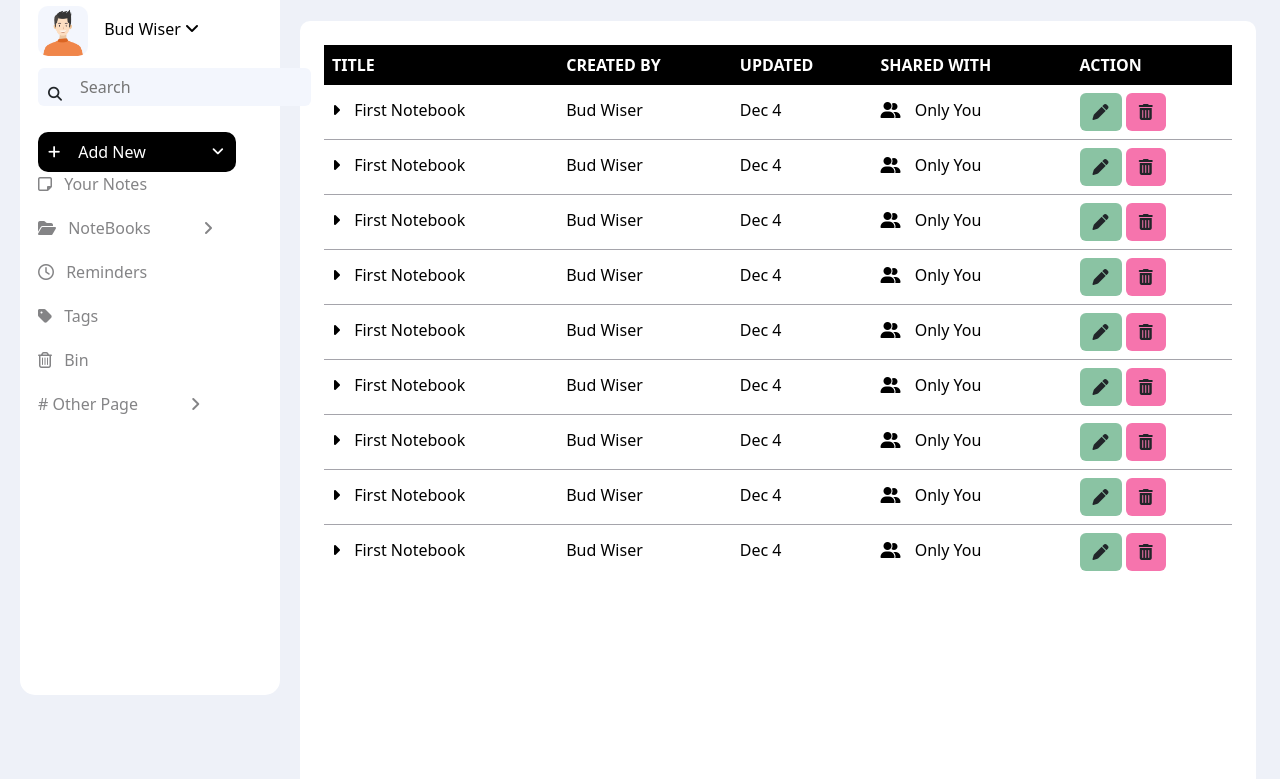
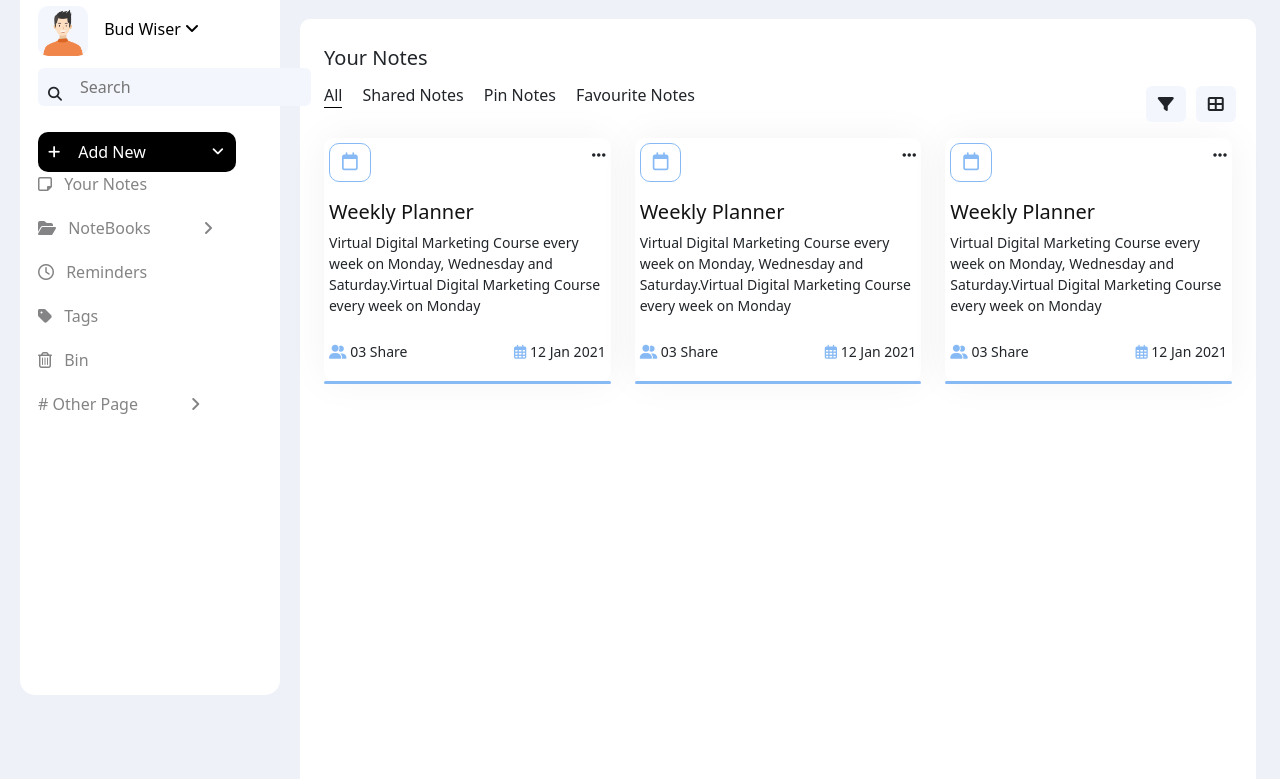
Before and after one commit to idas1/profile-g3, a plain HTML site: page projectplans/index.html in a window 1280 px wide. Shown: the part 129-908 px from the top of the page. Drawn offline with nearby package versions, Linux system fonts and the light colour scheme.

Commit message:
trang chu

```diff
--- a/projectplans/index.html
+++ b/projectplans/index.html
@@ -62,14 +62,17 @@
       <header id="header">
           <div class="header-content">
             <div class="header-left">
-                <p class="heading">Project Plans</p>
-                <div class="groupnew">
+                <p class="heading">
+                  <i class="fa-solid fa-pen"></i>
+                  Write Your Note
+                </p>
+                <!-- <div class="groupnew">
                     <i class="fa-solid fa-magnifying-glass"></i>
                     <div class="group-btn">
                         <i class="fa-solid fa-plus"></i>
                         <span>New Folder</span>
                     </div>
-                </div>
+                </div> -->
             </div>
             <div class="header-right">
               <div class="email">
@@ -83,7 +86,7 @@
       </header>
       <!-- content -->
       <div class="main">
-        <div class="main-content">
+        <!-- <div class="main-content">
           <table class="table">
             <tr class="table-title">
               <th>TITLE</th>
@@ -95,189 +98,13 @@
             <tr class="table-infor">
               <td>
                 <i class="fa-solid fa-caret-right"></i>
-                <!-- <i class="fa-solid fa-sort-down"></i> -->
+                 <i class="fa-solid fa-sort-down"></i>
                 First Notebook
               </td>
               <td>Bud Wiser</td>
               <td>Dec 4</td>
               <td>
-                <!-- <i class="fa-solid fa-lock"></i> -->
-                <i class="fa-solid fa-user-group"></i>
-                Only You
-              </td>
-              <td>
-                <div class="btn btn-edit">
-                  <i class="fa-solid fa-pen"></i>
-                </div>
-                <div class="btn btn-delete">
-                  <i class="fa-solid fa-trash-can"></i>
-                </div>
-              </td>
-            </tr>
-            <tr class="table-infor">
-              <td>
-                <i class="fa-solid fa-caret-right"></i>
-                <!-- <i class="fa-solid fa-sort-down"></i> -->
-                First Notebook
-              </td>
-              <td>Bud Wiser</td>
-              <td>Dec 4</td>
-              <td>
-                <!-- <i class="fa-solid fa-lock"></i> -->
-                <i class="fa-solid fa-user-group"></i>
-                Only You
-              </td>
-              <td>
-                <div class="btn btn-edit">
-                  <i class="fa-solid fa-pen"></i>
-                </div>
-                <div class="btn btn-delete">
-                  <i class="fa-solid fa-trash-can"></i>
-                </div>
-              </td>
-            </tr>
-            <tr class="table-infor">
-              <td>
-                <i class="fa-solid fa-caret-right"></i>
-                <!-- <i class="fa-solid fa-sort-down"></i> -->
-                First Notebook
-              </td>
-              <td>Bud Wiser</td>
-              <td>Dec 4</td>
-              <td>
-                <!-- <i class="fa-solid fa-lock"></i> -->
-                <i class="fa-solid fa-user-group"></i>
-                Only You
-              </td>
-              <td>
-                <div class="btn btn-edit">
-                  <i class="fa-solid fa-pen"></i>
-                </div>
-                <div class="btn btn-delete">
-                  <i class="fa-solid fa-trash-can"></i>
-                </div>
-              </td>
-            </tr>
-            <tr class="table-infor">
-              <td>
-                <i class="fa-solid fa-caret-right"></i>
-                <!-- <i class="fa-solid fa-sort-down"></i> -->
-                First Notebook
-              </td>
-              <td>Bud Wiser</td>
-              <td>Dec 4</td>
-              <td>
-                <!-- <i class="fa-solid fa-lock"></i> -->
-                <i class="fa-solid fa-user-group"></i>
-                Only You
-              </td>
-              <td>
-                <div class="btn btn-edit">
-                  <i class="fa-solid fa-pen"></i>
-                </div>
-                <div class="btn btn-delete">
-                  <i class="fa-solid fa-trash-can"></i>
-                </div>
-              </td>
-            </tr>
-            <tr class="table-infor">
-              <td>
-                <i class="fa-solid fa-caret-right"></i>
-                <!-- <i class="fa-solid fa-sort-down"></i> -->
-                First Notebook
-              </td>
-              <td>Bud Wiser</td>
-              <td>Dec 4</td>
-              <td>
-                <!-- <i class="fa-solid fa-lock"></i> -->
-                <i class="fa-solid fa-user-group"></i>
-                Only You
-              </td>
-              <td>
-                <div class="btn btn-edit">
-                  <i class="fa-solid fa-pen"></i>
-                </div>
-                <div class="btn btn-delete">
-                  <i class="fa-solid fa-trash-can"></i>
-                </div>
-              </td>
-            </tr>
-            <tr class="table-infor">
-              <td>
-                <i class="fa-solid fa-caret-right"></i>
-                <!-- <i class="fa-solid fa-sort-down"></i> -->
-                First Notebook
-              </td>
-              <td>Bud Wiser</td>
-              <td>Dec 4</td>
-              <td>
-                <!-- <i class="fa-solid fa-lock"></i> -->
-                <i class="fa-solid fa-user-group"></i>
-                Only You
-              </td>
-              <td>
-                <div class="btn btn-edit">
-                  <i class="fa-solid fa-pen"></i>
-                </div>
-                <div class="btn btn-delete">
-                  <i class="fa-solid fa-trash-can"></i>
-                </div>
-              </td>
-            </tr>
-            <tr class="table-infor">
-              <td>
-                <i class="fa-solid fa-caret-right"></i>
-                <!-- <i class="fa-solid fa-sort-down"></i> -->
-                First Notebook
-              </td>
-              <td>Bud Wiser</td>
-              <td>Dec 4</td>
-              <td>
-                <!-- <i class="fa-solid fa-lock"></i> -->
-                <i class="fa-solid fa-user-group"></i>
-                Only You
-              </td>
-              <td>
-                <div class="btn btn-edit">
-                  <i class="fa-solid fa-pen"></i>
-                </div>
-                <div class="btn btn-delete">
-                  <i class="fa-solid fa-trash-can"></i>
-                </div>
-              </td>
-            </tr>
-            <tr class="table-infor">
-              <td>
-                <i class="fa-solid fa-caret-right"></i>
-                <!-- <i class="fa-solid fa-sort-down"></i> -->
-                First Notebook
-              </td>
-              <td>Bud Wiser</td>
-              <td>Dec 4</td>
-              <td>
-                <!-- <i class="fa-solid fa-lock"></i> -->
-                <i class="fa-solid fa-user-group"></i>
-                Only You
-              </td>
-              <td>
-                <div class="btn btn-edit">
-                  <i class="fa-solid fa-pen"></i>
-                </div>
-                <div class="btn btn-delete">
-                  <i class="fa-solid fa-trash-can"></i>
-                </div>
-              </td>
-            </tr>
-            <tr class="table-infor">
-              <td>
-                <i class="fa-solid fa-caret-right"></i>
-                <!-- <i class="fa-solid fa-sort-down"></i> -->
-                First Notebook
-              </td>
-              <td>Bud Wiser</td>
-              <td>Dec 4</td>
-              <td>
-                <!-- <i class="fa-solid fa-lock"></i> -->
+                 <i class="fa-solid fa-lock"></i>
                 <i class="fa-solid fa-user-group"></i>
                 Only You
               </td>
@@ -291,6 +118,115 @@
               </td>
             </tr>
           </table>
+        </div> -->
+        <div class="main-title">Your Notes</div>
+        <div class="main-list">
+          <ul class="list-item">
+            <li class="item-all action">All</li>
+            <li class="item-shared">Shared Notes</li>
+            <li class="item-pin">Pin Notes</li>
+            <li class="item-favourite">Favourite Notes</li>
+          </ul>
+          <div class="main-right">
+            <div class="filter">
+              <i class="fa-solid fa-filter"></i>
+            </div>
+            <div class="large">
+              <i class="fa-solid fa-table-cells-large"></i>
+            </div>
+          </div>
+        </div>
+        <div class="row">
+          <div class="col-lg-4">
+            <div class="main-info">
+              <div class="content-header">
+                <div class="left"><i class="fa-regular fa-calendar"></i></div>
+                <div class="right">
+                  <!-- <i class="fa-regular fa-heart"></i> -->
+                  <!-- <i class="fa-solid fa-thumbtack"></i> -->
+                  <i class="fa-solid fa-ellipsis"></i>
+                </div>
+              </div>
+              <div class="content-info">
+                <h6 class="heading">Weekly Planner</h6>
+                <p class="info">
+                  Virtual Digital Marketing Course every week on Monday, Wednesday and Saturday.Virtual Digital Marketing Course every week on Monday
+                </p>
+              </div>
+              <div class="content-footer">
+                <div class="status">
+                  <i class="fa-solid fa-user-group"></i>
+                  <!-- <i class="fa-solid fa-user"></i> -->
+                  <span>03 Share</span>
+                </div>
+                <div class="time">
+                  <i class="fa-regular fa-calendar-days"></i>
+                  12 Jan 2021
+                </div>
+              </div>
+            </div>
+            <div class="divder"></div>
+          </div>
+          <div class="col-lg-4">
+            <div class="main-info">
+              <div class="content-header">
+                <div class="left"><i class="fa-regular fa-calendar"></i></div>
+                <div class="right">
+                  <!-- <i class="fa-regular fa-heart"></i> -->
+                  <!-- <i class="fa-solid fa-thumbtack"></i> -->
+                  <i class="fa-solid fa-ellipsis"></i>
+                </div>
+              </div>
+              <div class="content-info">
+                <h6 class="heading">Weekly Planner</h6>
+                <p class="info">
+                  Virtual Digital Marketing Course every week on Monday, Wednesday and Saturday.Virtual Digital Marketing Course every week on Monday
+                </p>
+              </div>
+              <div class="content-footer">
+                <div class="status">
+                  <i class="fa-solid fa-user-group"></i>
+                  <!-- <i class="fa-solid fa-user"></i> -->
+                  <span>03 Share</span>
+                </div>
+                <div class="time">
+                  <i class="fa-regular fa-calendar-days"></i>
+                  12 Jan 2021
+                </div>
+              </div>
+            </div>
+            <div class="divder"></div>
+          </div>
+          <div class="col-lg-4">
+            <div class="main-info">
+              <div class="content-header">
+                <div class="left"><i class="fa-regular fa-calendar"></i></div>
+                <div class="right">
+                  <!-- <i class="fa-regular fa-heart"></i> -->
+                  <!-- <i class="fa-solid fa-thumbtack"></i> -->
+                  <i class="fa-solid fa-ellipsis"></i>
+                </div>
+              </div>
+              <div class="content-info">
+                <h6 class="heading">Weekly Planner</h6>
+                <p class="info">
+                  Virtual Digital Marketing Course every week on Monday, Wednesday and Saturday.Virtual Digital Marketing Course every week on Monday
+                </p>
+              </div>
+              <div class="content-footer">
+                <div class="status">
+                  <i class="fa-solid fa-user-group"></i>
+                  <!-- <i class="fa-solid fa-user"></i> -->
+                  <span>03 Share</span>
+                </div>
+                <div class="time">
+                  <i class="fa-regular fa-calendar-days"></i>
+                  12 Jan 2021
+                </div>
+              </div>
+            </div>
+            <div class="divder"></div>
+          </div>
         </div>
       </div>
       <!-- footer -->
--- a/projectplans/styles.css
+++ b/projectplans/styles.css
@@ -102,11 +102,13 @@ body {
   width: 86%;
   background-color: #fff;
   border-radius: 6px;
+  padding: 6px 0;
 }
-.heading {
+.header-left .heading {
   margin: 0;
-  font-size: 24px;
+  font-size: 14px;
   padding: 20px;
+  color: #848486;
 }
 .groupnew {
   display: inline-flex;
@@ -141,21 +143,21 @@ body {
   padding: 19px;
   border-radius: 6px;
 }
-.email {
+.header-right .email {
   background-color: #f3f6fd;
   padding: 6px 12px;
   border-radius: 6px;
   margin-right: 10px;
   position: relative;
 }
-.bell {
+.header-right .bell {
   background-color: #f3f6fd;
   padding: 6px 12px;
   border-radius: 6px;
   position: relative;
 }
-.email::after,
-.bell::after {
+.header-right.email::after,
+.header-right.bell::after {
   content: "2";
   position: absolute;
   height: 16px;
@@ -177,8 +179,9 @@ body {
   margin:24px;
   min-height: 800px;
   border-radius: 10px;
+  padding: 24px;
 }
-.main-content {
+/* .main-content {
   padding: 24px;
 }
 .table {
@@ -220,6 +223,109 @@ tbody, td, tfoot, th, thead, tr {
 .btn-delete:hover {
   background-color: #f674ad;
   opacity: 0.7;
+} */
+
+.main-title {
+  font-size: 20px;
+  margin-bottom: 10px;
+}
+.main-list {
+  display: flex;
+  justify-content: space-between;
+  align-items: center;
+  margin-bottom: 14px;
+}
+.list-item {
+  display: flex;
+ list-style: none;
+ font-size: 16px;
+ padding: 0;
+}
+.list-item li+li {
+  margin-right: 20px;
+}
+.list-item li:first-child {
+  margin-right: 20px;
+}
+.list-item li:hover {
+  color: #000;
+  border-bottom: 1px solid #000;
+  cursor: pointer;
+}
+.action {
+  border-bottom: 1px solid #000;
+}
+.main-right {
+  background-color: #fff;
+  display: flex;
+  width: 9.5%;
+  justify-content: space-between;
+  border-radius: 6px;
+}
+.main-right .filter {
+  background-color: #f3f6fd;
+  padding: 6px 12px;
+  border-radius: 6px;
+  margin-right: 10px;
+  cursor: pointer;
+  position: relative;
+}
+.main-right .large {
+  background-color: #f3f6fd;
+  padding: 6px 12px;
+  border-radius: 6px;
+  cursor: pointer;
+  position: relative;
+}
+.main-info {
+  padding: 5px;
+  background-color: #fff;
+  border-radius: 10px;
+  box-shadow: 0 0 40px rgba(0,0,0,.05);
+}
+.content-header {
+  display: flex;
+  justify-content: space-between;
+  margin-bottom: 18px;
+}
+.left {
+  font-size: 12px;
+  padding: 8px 12px;
+  color: #87baf5;
+  border: 1px solid #87baf5;
+  border-radius: 10px;
+}
+.left i {
+  font-size: 18px;
+}
+.content-info {
+
+}
+.content-info .heading {
+  font-size: 20px;
+  color: #131313;
+  font-weight: 400;
+}
+.content-info .info {
+  font-size: 14px;
+  text-align: left;
+  margin-bottom: 25px;
+}
+.content-footer {
+  display: flex;
+  justify-content: space-between;
+  margin-bottom: 14px;
+}
+.content-footer .status,.time {
+  font-size: 14px;
+}
+.content-footer .status i,.time i {
+  color: #87baf5;
+}
+.divder {
+  border-bottom: 3px solid #87baf5;
+  border-radius: 6px;
+  margin-bottom: 30px;
 }
 
 /* footer */
```
Lines whose indentation alone changed are shown as unchanged.
